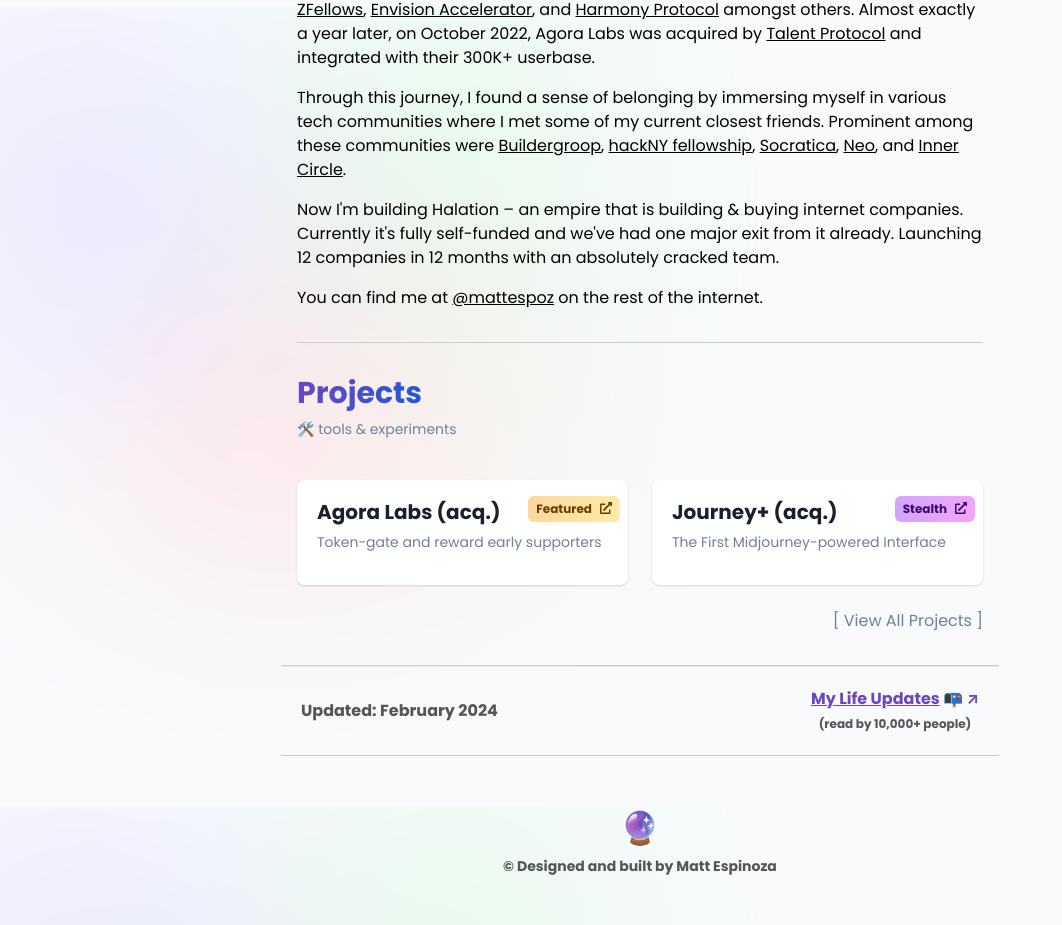
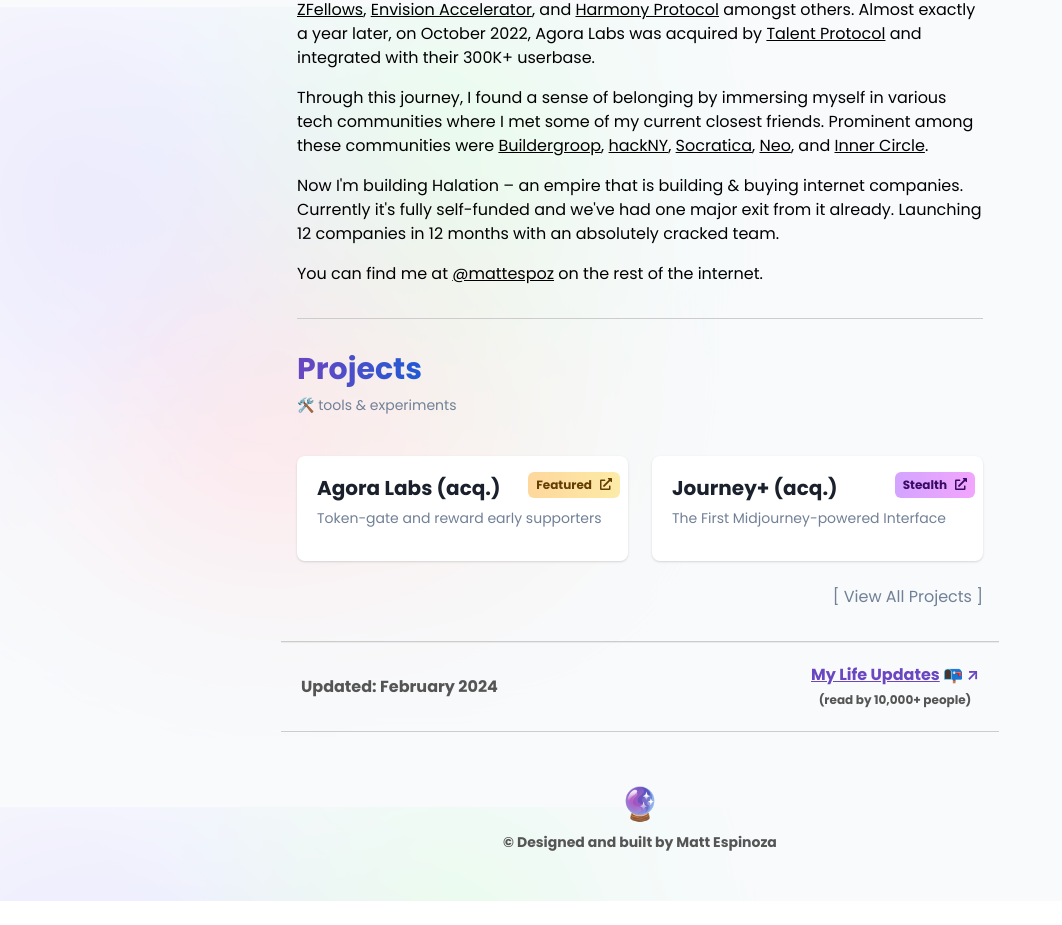
Before and after one commit to MattEspoz/personal-website, a Next.js app: page / in a window 1280 px wide. Shown: the part 793-1718 px from the top of the page, without its empty margins (0-1062 px from the left). After the commit the page ends 1694 px from the top, so only its background shows below. Built offline with nearby package versions, Linux system fonts and the light colour scheme.

Commit message:
fixed wording for hackNY

```diff
--- a/src/components/MyStory.tsx
+++ b/src/components/MyStory.tsx
@@ -167,7 +167,7 @@
               top: "-2px",
             }}
           >
-            hackNY fellowship
+            hackNY
           </ChakraLink>
           ,{" "}
           <ChakraLink
```
